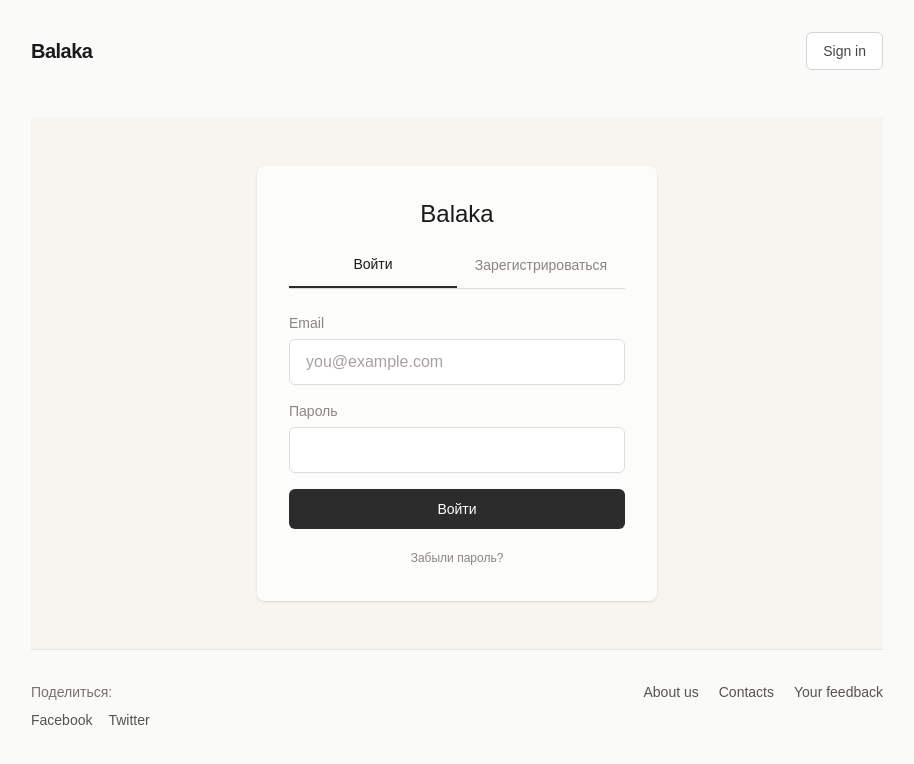
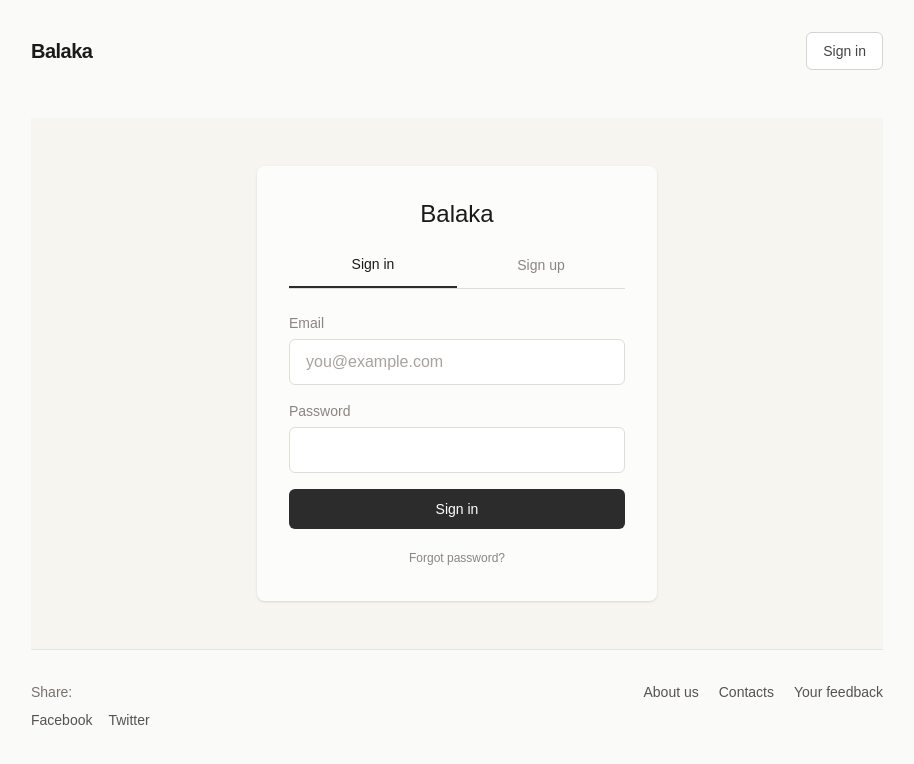
Before and after one commit to spicardgaming/langreader, a Next.js app: page /auth in a window 1280 px wide. Shown: the top 764 px of the page, without its empty margins (183-1097 px from the left). Built offline with nearby package versions, Linux system fonts and the light colour scheme; no server answers.

Commit message:
translate interface to English

```diff
--- a/app/account/page.tsx
+++ b/app/account/page.tsx
@@ -50,7 +50,7 @@ export default function AccountPage() {
   if (loading) {
     return (
       <div className="flex items-center justify-center py-12">
-        <p className="text-[#57534e]">Загрузка...</p>
+        <p className="text-[#57534e]">Loading...</p>
       </div>
     );
   }
@@ -58,7 +58,7 @@ export default function AccountPage() {
   return (
     <>
           <h1 className="mb-6 text-2xl font-semibold text-[#1a1a1a]">
-            Мой кабинет
+            My account
           </h1>
 
           <div className="mb-8 rounded-lg border border-[#e7e5e4] bg-white p-6">
@@ -68,24 +68,24 @@ export default function AccountPage() {
 
           <section className="mb-8">
             <h2 className="mb-4 text-lg font-medium text-[#1a1a1a]">
-              Мои книги
+              My books
             </h2>
             <div className="rounded-lg border border-[#e7e5e4] bg-white p-8 text-center">
-              <p className="text-sm text-[#78716c]">Пока ничего нет</p>
+              <p className="text-sm text-[#78716c]">Nothing here yet</p>
             </div>
           </section>
 
           <section className="mb-8">
             <h2 className="mb-4 text-lg font-medium text-[#1a1a1a]">
-              Мои карточки
+              My cards
             </h2>
             {cardsLoading ? (
               <div className="rounded-lg border border-[#e7e5e4] bg-white p-8 text-center">
-                <p className="text-sm text-[#78716c]">Загрузка...</p>
+                <p className="text-sm text-[#78716c]">Loading...</p>
               </div>
             ) : cards.length === 0 ? (
               <div className="rounded-lg border border-[#e7e5e4] bg-white p-8 text-center">
-                <p className="text-sm text-[#78716c]">Пока ничего нет</p>
+                <p className="text-sm text-[#78716c]">Nothing here yet</p>
               </div>
             ) : (
               <div className="space-y-3">
--- a/app/account/reset-password/page.tsx
+++ b/app/account/reset-password/page.tsx
@@ -29,7 +29,7 @@ export default function ResetPasswordPage() {
       return;
     }
 
-    setSuccess("Пароль изменён");
+    setSuccess("Password changed");
     setTimeout(() => {
       router.push("/account");
     }, 1500);
@@ -53,7 +53,7 @@ export default function ResetPasswordPage() {
         <main className="flex flex-1 items-center justify-center">
           <div className="w-full max-w-[400px] rounded-lg border border-[#e7e5e4] bg-white px-8 py-8">
             <h1 className="mb-6 text-center text-2xl font-semibold text-[#1a1a1a]">
-              Смена пароля
+              Reset password
             </h1>
 
             <form onSubmit={handleUpdatePassword} className="space-y-4">
@@ -62,7 +62,7 @@ export default function ResetPasswordPage() {
                   htmlFor="new-password"
                   className="mb-1.5 block text-sm text-[#78716c]"
                 >
-                  Новый пароль
+                  New password
                 </label>
                 <input
                   id="new-password"
@@ -73,7 +73,7 @@ export default function ResetPasswordPage() {
                   value={newPassword}
                   onChange={(e) => setNewPassword(e.target.value)}
                   className={inputClass}
-                  placeholder="Введите новый пароль"
+                  placeholder="Enter new password"
                 />
               </div>
 
@@ -85,7 +85,7 @@ export default function ResetPasswordPage() {
                 disabled={loading || !!success}
                 className="w-full rounded-md bg-[#2c2c2c] px-4 py-2.5 text-sm text-white transition-opacity hover:opacity-90 disabled:opacity-50"
               >
-                {loading ? "Загрузка..." : success ? "Перенаправление..." : "Сохранить"}
+                {loading ? "Loading..." : success ? "Redirecting..." : "Save"}
               </button>
             </form>
           </div>
--- a/app/auth/page.tsx
+++ b/app/auth/page.tsx
@@ -86,7 +86,7 @@ export default function AuthPage() {
     }
 
     setSuccess(
-      "Регистрация прошла успешно. Проверьте почту для подтверждения аккаунта."
+      "Registration successful. Check your email to confirm your account."
     );
   }
 
@@ -110,7 +110,7 @@ export default function AuthPage() {
       return;
     }
 
-    setSuccess("Ссылка отправлена, проверьте почту");
+    setSuccess("Link sent, check your email");
   }
 
   const inputClass =
@@ -133,7 +133,7 @@ export default function AuthPage() {
                 : "text-[#8a8580] hover:text-[#555]"
             }`}
           >
-            Войти
+            Sign in
           </button>
           <button
             type="button"
@@ -144,7 +144,7 @@ export default function AuthPage() {
                 : "text-[#8a8580] hover:text-[#555]"
             }`}
           >
-            Зарегистрироваться
+            Sign up
           </button>
         </div>
 
@@ -177,7 +177,7 @@ export default function AuthPage() {
                   disabled={loading}
                   className="w-full rounded-md bg-[#2c2c2c] px-4 py-2.5 text-sm text-white transition-opacity hover:opacity-90 disabled:opacity-50"
                 >
-                  {loading ? "Загрузка..." : "Отправить ссылку"}
+                  {loading ? "Loading..." : "Send link"}
                 </button>
               </form>
               <button
@@ -185,7 +185,7 @@ export default function AuthPage() {
                 onClick={backToSignIn}
                 className="w-full text-center text-sm text-[#8a8580] hover:text-[#555]"
               >
-                Назад
+                Back
               </button>
             </div>
           ) : (
@@ -213,7 +213,7 @@ export default function AuthPage() {
                   htmlFor="signin-password"
                   className="mb-1.5 block text-sm text-[#8a8580]"
                 >
-                  Пароль
+                  Password
                 </label>
                 <input
                   id="signin-password"
@@ -231,14 +231,14 @@ export default function AuthPage() {
                 disabled={loading}
                 className="w-full rounded-md bg-[#2c2c2c] px-4 py-2.5 text-sm text-white transition-opacity hover:opacity-90 disabled:opacity-50"
               >
-                {loading ? "Загрузка..." : "Войти"}
+                {loading ? "Loading..." : "Sign in"}
               </button>
               <button
                 type="button"
                 onClick={showResetPassword}
                 className="w-full text-center text-xs text-[#8a8580] hover:text-[#555] hover:underline"
               >
-                Забыли пароль?
+                Forgot password?
               </button>
             </form>
           )
@@ -267,7 +267,7 @@ export default function AuthPage() {
                 htmlFor="signup-password"
                 className="mb-1.5 block text-sm text-[#8a8580]"
               >
-                Пароль
+                  Password
               </label>
               <input
                 id="signup-password"
@@ -286,7 +286,7 @@ export default function AuthPage() {
               disabled={loading}
               className="w-full rounded-md bg-[#2c2c2c] px-4 py-2.5 text-sm text-white transition-opacity hover:opacity-90 disabled:opacity-50"
             >
-              {loading ? "Загрузка..." : "Зарегистрироваться"}
+              {loading ? "Loading..." : "Sign up"}
             </button>
           </form>
         )}
--- a/app/components/Footer.tsx
+++ b/app/components/Footer.tsx
@@ -3,7 +3,7 @@ export default function Footer() {
     <footer className="border-t border-[#e7e5e4] pt-8 pb-4">
       <div className="flex flex-col gap-6 sm:flex-row sm:items-start sm:justify-between">
         <div>
-          <p className="mb-2 text-sm text-[#78716c]">Поделиться:</p>
+          <p className="mb-2 text-sm text-[#78716c]">Share:</p>
           <div className="flex gap-4 text-sm">
             <a
               href="#"
--- a/app/page.tsx
+++ b/app/page.tsx
@@ -61,10 +61,10 @@ export default function Home() {
                 role="presentation"
               >
                 <p className="text-sm leading-relaxed text-[#57534e] sm:text-base">
-                  Перетащите файл сюда или нажмите чтобы выбрать
+                  Drop a file here or click to select
                 </p>
                 <p className="mt-2 text-xs text-[#a8a29e]">
-                  Поддерживаемые форматы: .txt, .epub
+                  Supported formats: .txt, .epub
                 </p>
               </div>
               <button
@@ -79,7 +79,7 @@ export default function Home() {
 
           <section className="mb-14">
             <h2 className="mb-6 text-lg font-medium text-[#1a1a1a]">
-              Книги для практики
+              Books for practice
             </h2>
             <div className="grid gap-4 sm:grid-cols-3">
               {PRACTICE_BOOKS.map((book) =>
@@ -112,7 +112,7 @@ export default function Home() {
                   <button
                     key={book.id}
                     type="button"
-                    onClick={() => alert("Скоро появится")}
+                    onClick={() => alert("Coming soon")}
                     className={bookCardClassName}
                   >
                     <h3 className="text-base font-medium leading-snug text-[#1a1a1a]">
@@ -141,10 +141,9 @@ export default function Home() {
 
           <section className="mb-16">
             <p className="text-sm leading-relaxed text-[#57534e] sm:text-base">
-              Balaka помогает изучать иностранный язык через чтение книг на
-              оригинале. Выделяйте незнакомые слова и фразы — сервис мгновенно
-              покажет перевод и пояснение в контексте. Загружайте свои тексты
-              или начните с готовых материалов для практики.
+              Balaka helps you learn foreign languages by reading books in their original language.
+              Select unfamiliar words and phrases — the service instantly shows translation and
+              explanation in context. Upload your own texts or start with ready-made practice materials.
             </p>
           </section>
     </>
```
